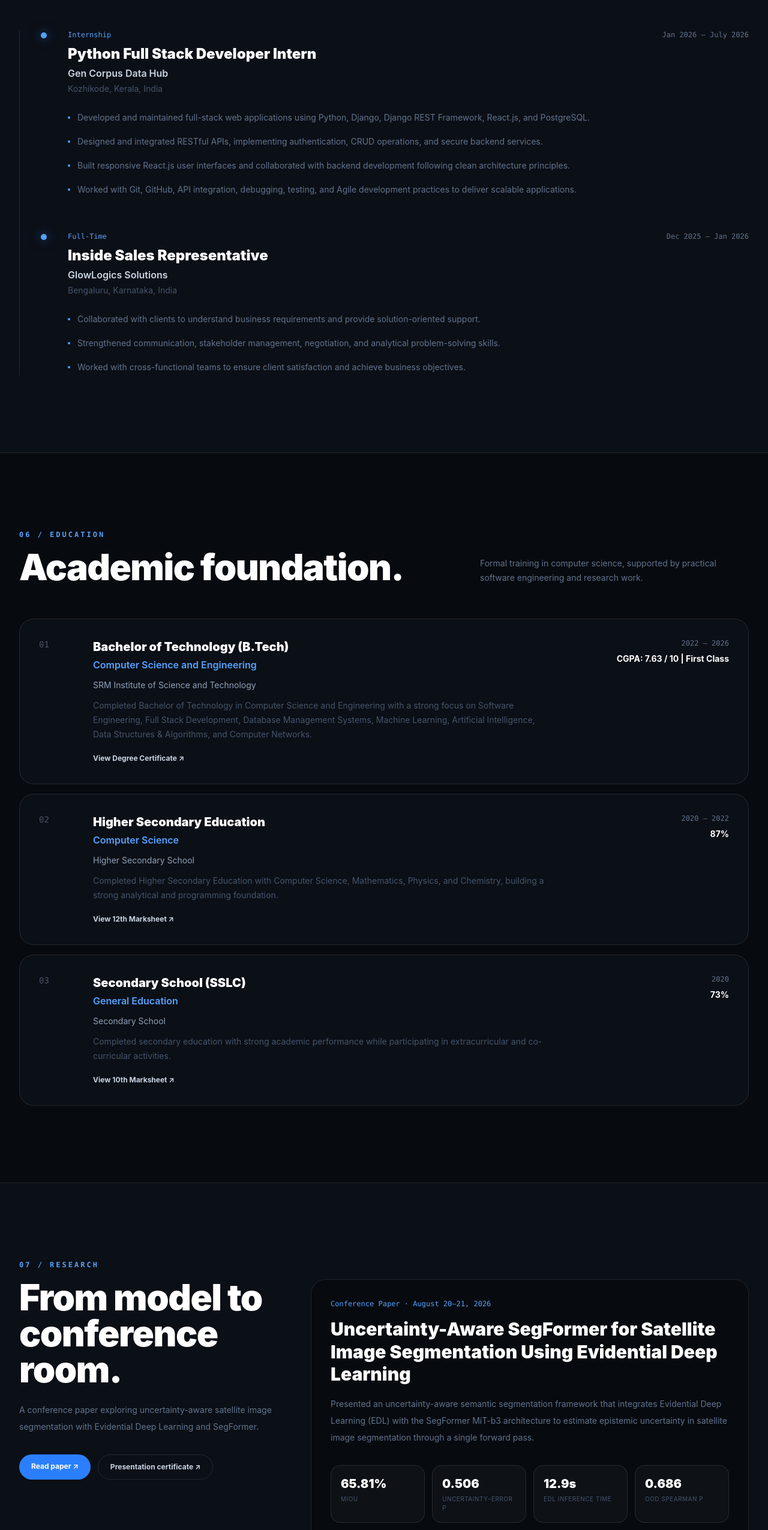
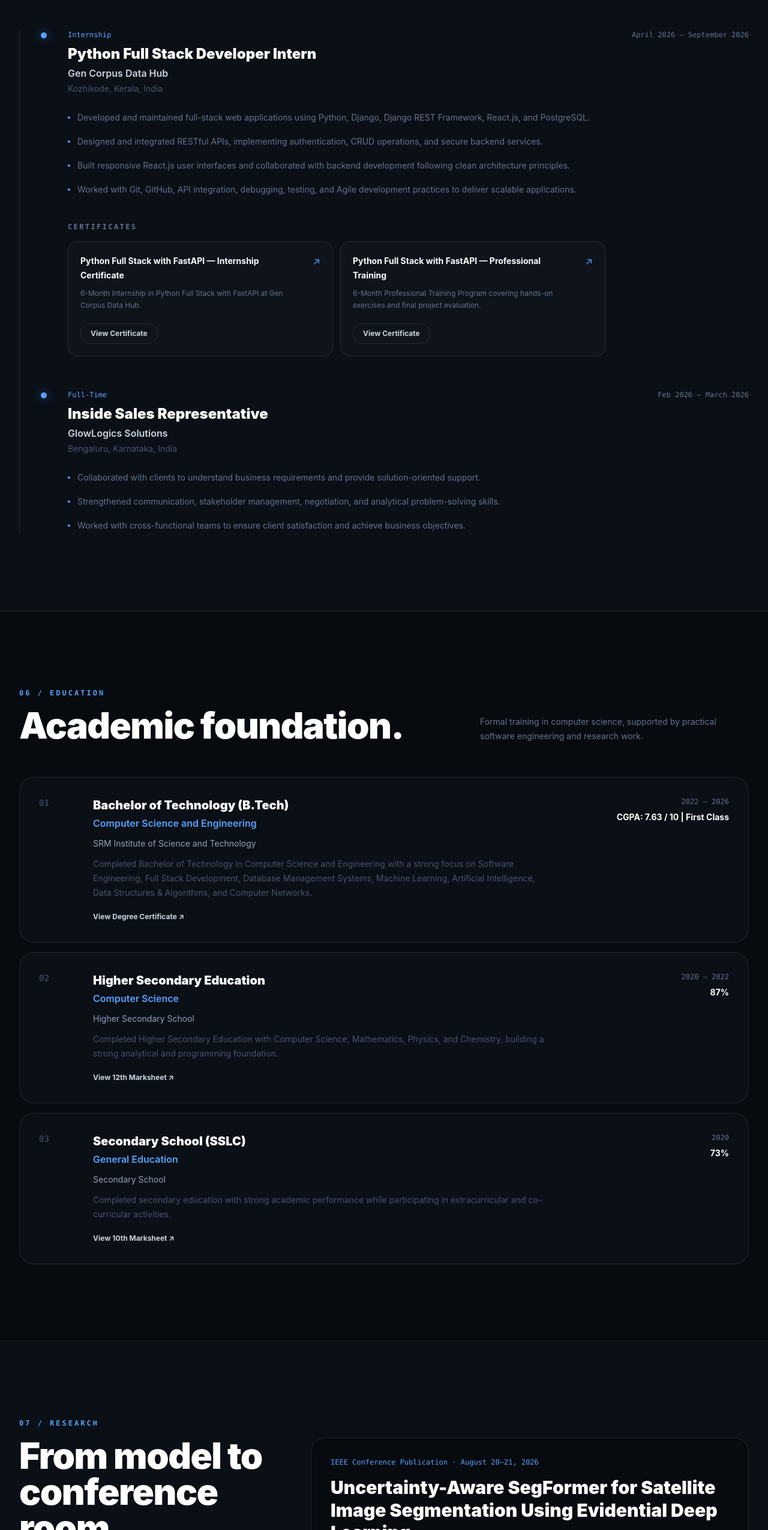
Before and after one commit to basith670/my_portfolio, a React (Vite) app: page / in a window 1280 px wide. Shown: the part 7392-9942 px from the top of the page at 60% size. Built offline with nearby package versions, Linux system fonts and the light colour scheme.

Commit message:
feat: add certificates and published research

```diff
--- a/src/components/sections/Experience.jsx
+++ b/src/components/sections/Experience.jsx
@@ -2,16 +2,108 @@ import experience from "../../data/experience";
 
 function Experience() {
   return (
-    <section id="experience" className="border-b border-white/10 bg-[#0b0f16]">
+    <section
+      id="experience"
+      className="border-b border-white/10 bg-[#0b0f16]"
+    >
       <div className="mx-auto max-w-7xl px-5 py-24 sm:px-8 lg:py-32">
-        <p className="font-mono text-xs font-bold uppercase tracking-[.25em] text-blue-400">05 / Experience</p>
-        <h2 className="mt-4 text-4xl font-black tracking-tight text-white sm:text-6xl">Where I learned to ship.</h2>
+        <p className="font-mono text-xs font-bold uppercase tracking-[.25em] text-blue-400">
+          05 / Experience
+        </p>
+
+        <h2 className="mt-4 text-4xl font-black tracking-tight text-white sm:text-6xl">
+          Where I learned to ship.
+        </h2>
+
         <div className="mt-14 border-l border-white/10">
           {experience.map((item) => (
-            <article key={item.id} className="relative ml-6 pb-14 pl-7 last:pb-0 sm:ml-10 sm:pl-10">
+            <article
+              key={item.id}
+              className="relative ml-6 pb-14 pl-7 last:pb-0 sm:ml-10 sm:pl-10"
+            >
+              {/* Timeline dot */}
               <span className="absolute -left-[5px] top-1 h-2.5 w-2.5 rounded-full bg-blue-400 shadow-[0_0_18px_rgba(59,130,246,.7)]" />
-              <div className="flex flex-col gap-3 sm:flex-row sm:items-start sm:justify-between"><div><p className="font-mono text-xs text-blue-400">{item.type}</p><h3 className="mt-2 text-2xl font-black text-white">{item.role}</h3><p className="mt-1 font-semibold text-slate-300">{item.company}</p><p className="mt-1 text-sm text-slate-600">{item.location}</p></div><span className="font-mono text-xs text-slate-500">{item.duration}</span></div>
-              <ul className="mt-6 max-w-4xl space-y-3">{item.description.map((line, i) => <li key={i} className="flex gap-3 text-sm leading-7 text-slate-500"><span className="mt-3 h-1 w-1 shrink-0 rounded-full bg-blue-400" />{line}</li>)}</ul>
+
+              {/* Header */}
+              <div className="flex flex-col gap-3 sm:flex-row sm:items-start sm:justify-between">
+                <div>
+                  <p className="font-mono text-xs text-blue-400">
+                    {item.type}
+                  </p>
+
+                  <h3 className="mt-2 text-2xl font-black text-white">
+                    {item.role}
+                  </h3>
+
+                  <p className="mt-1 font-semibold text-slate-300">
+                    {item.company}
+                  </p>
+
+                  <p className="mt-1 text-sm text-slate-600">
+                    {item.location}
+                  </p>
+                </div>
+
+                <span className="font-mono text-xs text-slate-500">
+                  {item.duration}
+                </span>
+              </div>
+
+              {/* Responsibilities */}
+              <ul className="mt-6 max-w-4xl space-y-3">
+                {item.description.map((line, i) => (
+                  <li
+                    key={i}
+                    className="flex gap-3 text-sm leading-7 text-slate-500"
+                  >
+                    <span className="mt-3 h-1 w-1 shrink-0 rounded-full bg-blue-400" />
+                    {line}
+                  </li>
+                ))}
+              </ul>
+
+              {/* Certificates */}
+              {item.certificates?.length > 0 && (
+                <div className="mt-10 max-w-4xl">
+                  <p className="font-mono text-xs font-bold uppercase tracking-[.2em] text-slate-500">
+                    Certificates
+                  </p>
+
+                  <div className="mt-4 grid gap-3 sm:grid-cols-2">
+                    {item.certificates.map((certificate) => (
+                      <div
+                        key={certificate.title}
+                        className="group rounded-2xl border border-white/10 bg-white/[0.02] p-5 transition duration-300 hover:border-blue-400/30 hover:bg-blue-500/[0.03]"
+                      >
+                        <div className="flex items-start justify-between gap-4">
+                          <div>
+                            <h4 className="text-sm font-bold leading-6 text-white">
+                              {certificate.title}
+                            </h4>
+
+                            <p className="mt-2 text-xs leading-5 text-slate-500">
+                              {certificate.description}
+                            </p>
+                          </div>
+
+                          <span className="shrink-0 text-blue-400">
+                            ↗
+                          </span>
+                        </div>
+
+                        <a
+                          href={certificate.link}
+                          target="_blank"
+                          rel="noreferrer"
+                          className="mt-5 inline-flex items-center rounded-full border border-white/10 px-4 py-2 text-xs font-bold text-slate-300 transition hover:border-blue-400/40 hover:bg-blue-500/10 hover:text-blue-300"
+                        >
+                          View Certificate
+                        </a>
+                      </div>
+                    ))}
+                  </div>
+                </div>
+              )}
             </article>
           ))}
         </div>
@@ -19,4 +111,5 @@ function Experience() {
     </section>
   );
 }
+
 export default Experience;
--- a/src/components/sections/Research.jsx
+++ b/src/components/sections/Research.jsx
@@ -2,16 +2,167 @@ import research from "../../data/research";
 
 function Research() {
   const item = research[0];
+
   return (
-    <section id="research" className="border-b border-white/10 bg-[#0b0f16]">
+    <section
+      id="research"
+      className="border-b border-white/10 bg-[#0b0f16]"
+    >
       <div className="mx-auto max-w-7xl px-5 py-24 sm:px-8 lg:py-32">
-        <p className="font-mono text-xs font-bold uppercase tracking-[.25em] text-blue-400">07 / Research</p>
+        <p className="font-mono text-xs font-bold uppercase tracking-[.25em] text-blue-400">
+          07 / Research
+        </p>
+
         <div className="mt-4 grid gap-12 lg:grid-cols-[.75fr_1.25fr]">
-          <div><h2 className="text-4xl font-black tracking-tight text-white sm:text-6xl">From model to conference room.</h2><p className="mt-6 text-sm leading-7 text-slate-500">A conference paper exploring uncertainty-aware satellite image segmentation with Evidential Deep Learning and SegFormer.</p><div className="mt-8 flex flex-wrap gap-3"><a href={item.paper} target="_blank" rel="noreferrer" className="rounded-full bg-blue-500 px-5 py-3 text-xs font-bold text-white hover:bg-blue-400">Read paper ↗</a><a href={item.certificate} target="_blank" rel="noreferrer" className="rounded-full border border-white/10 px-5 py-3 text-xs font-bold text-slate-300 hover:text-white">Presentation certificate ↗</a></div></div>
-          <article className="rounded-3xl border border-white/10 bg-[#070a0f] p-6 sm:p-8"><p className="font-mono text-xs text-blue-400">{item.type} · {item.date}</p><h3 className="mt-4 text-2xl font-black leading-tight text-white sm:text-3xl">{item.title}</h3><p className="mt-4 text-sm leading-7 text-slate-500">{item.description}</p><div className="mt-8 grid grid-cols-2 gap-3 sm:grid-cols-4">{item.metrics.map(m => <div key={m.label} className="rounded-2xl border border-white/10 bg-white/[.03] p-4"><div className="text-xl font-black text-white">{m.value}</div><div className="mt-1 text-[10px] uppercase tracking-wider text-slate-600">{m.label}</div></div>)}</div><div className="mt-8 flex flex-wrap gap-2">{item.technologies.map(t => <span key={t} className="rounded-full bg-white/5 px-3 py-1.5 text-[11px] text-slate-500">{t}</span>)}</div></article>
+          {/* Left column */}
+          <div>
+            <h2 className="text-4xl font-black tracking-tight text-white sm:text-6xl">
+              From model to conference room.
+            </h2>
+
+            <p className="mt-6 text-sm leading-7 text-slate-500">
+              A published IEEE conference paper exploring uncertainty-aware
+              satellite image segmentation with Evidential Deep Learning and
+              SegFormer.
+            </p>
+
+            <div className="mt-8 flex flex-wrap gap-3">
+              {/* IEEE Xplore */}
+              {item.publication && (
+                <a
+                  href={item.publication}
+                  target="_blank"
+                  rel="noreferrer"
+                  className="rounded-full bg-blue-500 px-5 py-3 text-xs font-bold text-white transition hover:bg-blue-400"
+                >
+                  IEEE Xplore ↗
+                </a>
+              )}
+
+              {/* Paper PDF */}
+              {item.paper && (
+                <a
+                  href={item.paper}
+                  target="_blank"
+                  rel="noreferrer"
+                  className="rounded-full border border-white/10 px-5 py-3 text-xs font-bold text-slate-300 transition hover:border-white/25 hover:text-white"
+                >
+                  Read paper ↗
+                </a>
+              )}
+
+              {/* Presentation certificate */}
+              {item.certificate && (
+                <a
+                  href={item.certificate}
+                  target="_blank"
+                  rel="noreferrer"
+                  className="rounded-full border border-white/10 px-5 py-3 text-xs font-bold text-slate-300 transition hover:border-white/25 hover:text-white"
+                >
+                  Presentation certificate ↗
+                </a>
+              )}
+
+              {/* Participation certificate */}
+              {item.participationCertificate && (
+                <a
+                  href={item.participationCertificate}
+                  target="_blank"
+                  rel="noreferrer"
+                  className="rounded-full border border-white/10 px-5 py-3 text-xs font-bold text-slate-300 transition hover:border-white/25 hover:text-white"
+                >
+                  Participation certificate ↗
+                </a>
+              )}
+            </div>
+          </div>
+
+          {/* Right column */}
+          <article className="rounded-3xl border border-white/10 bg-[#070a0f] p-6 sm:p-8">
+            <p className="font-mono text-xs text-blue-400">
+              {item.type} · {item.date}
+            </p>
+
+            <h3 className="mt-4 text-2xl font-black leading-tight text-white sm:text-3xl">
+              {item.title}
+            </h3>
+
+            <p className="mt-4 text-sm leading-7 text-slate-500">
+              {item.description}
+            </p>
+
+            {/* Conference details */}
+            <div className="mt-6 space-y-2 text-sm">
+              <p className="text-slate-400">
+                <span className="font-semibold text-slate-300">
+                  Conference:
+                </span>{" "}
+                {item.conference}
+              </p>
+
+              <p className="text-slate-400">
+                <span className="font-semibold text-slate-300">
+                  Authors:
+                </span>{" "}
+                {item.authors}
+              </p>
+            </div>
+
+            {/* Metrics */}
+            <div className="mt-8 grid grid-cols-2 gap-3 sm:grid-cols-4">
+              {item.metrics.map((metric) => (
+                <div
+                  key={metric.label}
+                  className="rounded-2xl border border-white/10 bg-white/[.03] p-4"
+                >
+                  <div className="text-xl font-black text-white">
+                    {metric.value}
+                  </div>
+
+                  <div className="mt-1 text-[10px] uppercase tracking-wider text-slate-600">
+                    {metric.label}
+                  </div>
+                </div>
+              ))}
+            </div>
+
+            {/* Technologies */}
+            <div className="mt-8 flex flex-wrap gap-2">
+              {item.technologies.map((technology) => (
+                <span
+                  key={technology}
+                  className="rounded-full bg-white/5 px-3 py-1.5 text-[11px] text-slate-500"
+                >
+                  {technology}
+                </span>
+              ))}
+            </div>
+
+            {/* Research highlights */}
+            {item.highlights?.length > 0 && (
+              <div className="mt-8 border-t border-white/10 pt-7">
+                <p className="font-mono text-xs font-bold uppercase tracking-[.18em] text-slate-500">
+                  Key Findings
+                </p>
+
+                <ul className="mt-4 space-y-3">
+                  {item.highlights.map((highlight, index) => (
+                    <li
+                      key={index}
+                      className="flex gap-3 text-sm leading-6 text-slate-500"
+                    >
+                      <span className="mt-2 h-1 w-1 shrink-0 rounded-full bg-blue-400" />
+                      {highlight}
+                    </li>
+                  ))}
+                </ul>
+              </div>
+            )}
+          </article>
         </div>
       </div>
     </section>
   );
 }
+
 export default Research;
--- a/src/data/experience.js
+++ b/src/data/experience.js
@@ -4,7 +4,7 @@ const experience = [
     role: "Python Full Stack Developer Intern",
     company: "Gen Corpus Data Hub",
     location: "Kozhikode, Kerala, India",
-    duration: "Jan 2026 – July 2026",
+    duration: "April 2026 – September 2026",
     type: "Internship",
 
     description: [
@@ -13,6 +13,21 @@ const experience = [
       "Built responsive React.js user interfaces and collaborated with backend development following clean architecture principles.",
       "Worked with Git, GitHub, API integration, debugging, testing, and Agile development practices to deliver scalable applications.",
     ],
+
+    certificates: [
+      {
+        title: "Python Full Stack with FastAPI — Internship Certificate",
+        description:
+          "6-Month Internship in Python Full Stack with FastAPI at Gen Corpus Data Hub.",
+        link: "/certificates/gen-corpus-internship.pdf",
+      },
+      {
+        title: "Python Full Stack with FastAPI — Professional Training",
+        description:
+          "6-Month Professional Training Program covering hands-on exercises and final project evaluation.",
+        link: "/certificates/gen-corpus-python-full-stack.pdf",
+      },
+    ],
   },
 
   {
@@ -20,7 +35,7 @@ const experience = [
     role: "Inside Sales Representative",
     company: "GlowLogics Solutions",
     location: "Bengaluru, Karnataka, India",
-    duration: "Dec 2025 – Jan 2026",
+    duration: "Feb 2026 – March 2026",
     type: "Full-Time",
 
     description: [
--- a/src/data/research.js
+++ b/src/data/research.js
@@ -5,7 +5,7 @@ const research = [
     title:
       "Uncertainty-Aware SegFormer for Satellite Image Segmentation Using Evidential Deep Learning",
 
-      type: "Conference Paper",
+    type: "IEEE Conference Publication",
 
     conference:
       "Second International Conference on Innovations in Engineering & Technology (ICIET-2026)",
@@ -21,7 +21,7 @@ const research = [
       "Shiju Kumar P S, Hrishikesh S Raj, Muhammad Basith K",
 
     description:
-        "Presented an uncertainty-aware semantic segmentation framework that integrates Evidential Deep Learning (EDL) with the SegFormer MiT-b3 architecture to estimate epistemic uncertainty in satellite image segmentation through a single forward pass.",
+      "Published research presenting an uncertainty-aware semantic segmentation framework that integrates Evidential Deep Learning (EDL) with the SegFormer MiT-b3 architecture to estimate epistemic uncertainty in satellite image segmentation through a single forward pass.",
 
     highlights: [
       "Achieved 65.81% mIoU on the DeepGlobe Land Cover dataset.",
@@ -61,7 +61,11 @@ const research = [
       },
     ],
 
-      paper: "/research/uncertainty-aware-segformer-paper.pdf",
+    paper:
+      "/research/uncertainty-aware-segformer-paper.pdf",
+
+    publication:
+      "https://share.google/L00F32f2BqKQP93Rk",
 
     certificate:
       "/certificates/iciet-2026-presentation-certificate.pdf",
```
Also changed, not shown: 2 other files (tests, documents, lock files or other folders). Lines whose indentation alone changed are shown as unchanged.
